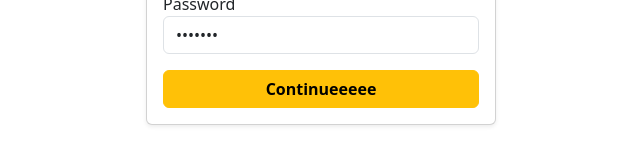
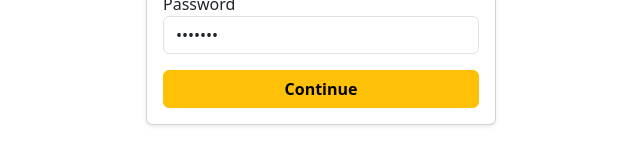
Before and after one commit to vikas-nagarwal/my-app, a React (Create React App) app: page / in a window 1280 px wide. Shown: the part 411-571 px from the top of the page, without its empty margins (319-959 px from the left). Built offline with nearby package versions, Linux system fonts and the light colour scheme.

Commit message:
btn name change
btn name change

```diff
--- a/src/Componets/Singin.js
+++ b/src/Componets/Singin.js
@@ -76,7 +76,7 @@ function Signin() {
             className="btn btn-warning w-100 fw-semibold"
             onClick={handleLogin}
           >
-            Continueeeee
+            Continue
           </button>
 
           {result && (
```
